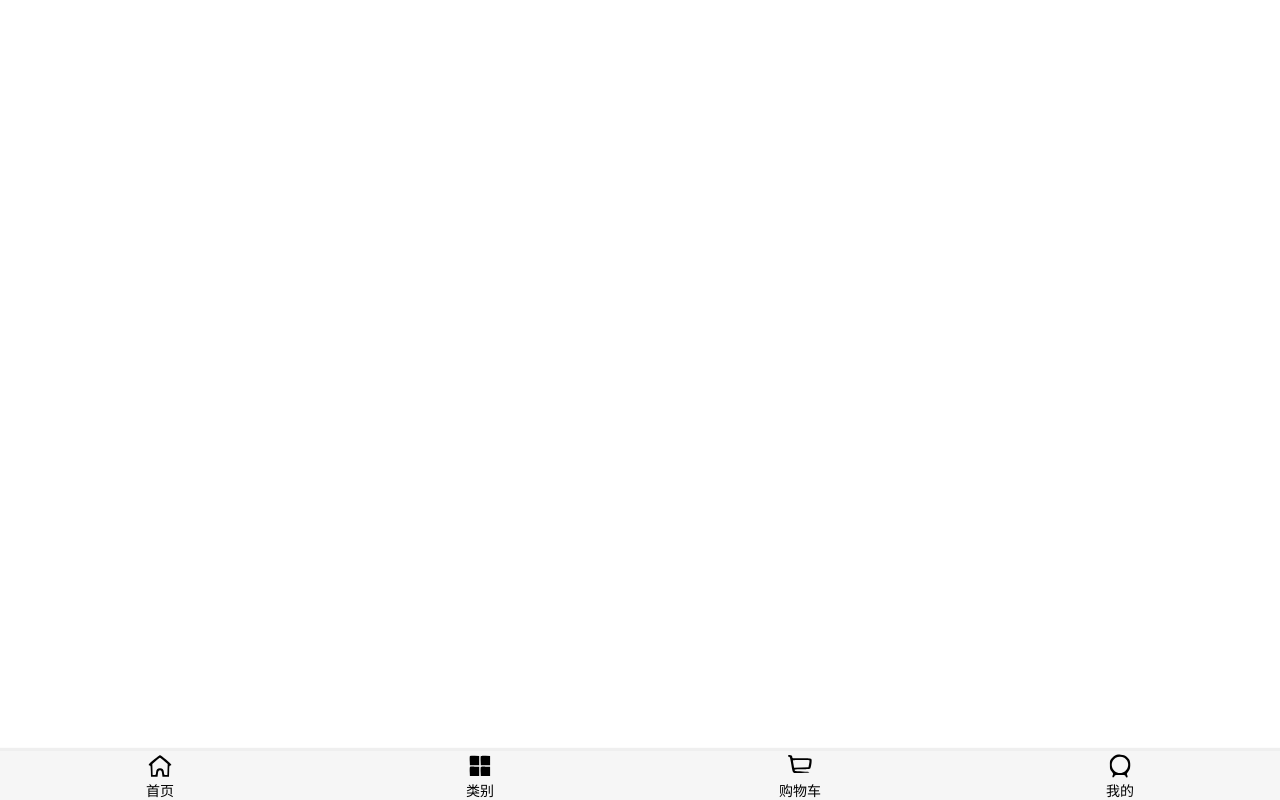
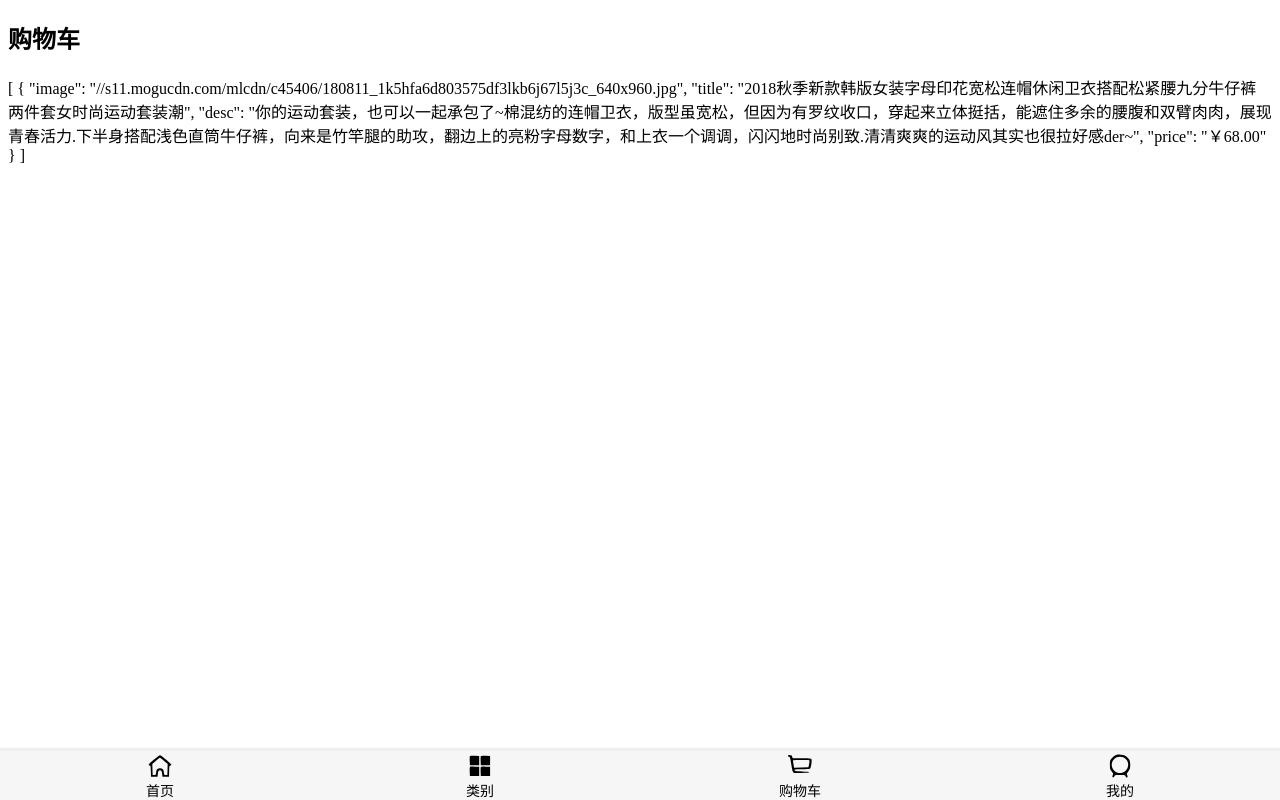
Before and after one commit to Shenjx759/supermall, a Vue app: page /cart in a window 1280 px wide. Built offline with nearby package versions, Linux system fonts and the light colour scheme.

Commit message:
'代码提交'

```diff
--- a/package.json
+++ b/package.json
@@ -12,7 +12,8 @@
     "better-scroll": "^1.13.2",
     "core-js": "^3.6.4",
     "vue": "^2.6.11",
-    "vue-router": "^3.1.6"
+    "vue-router": "^3.1.6",
+    "vuex": "^3.1.3"
   },
   "devDependencies": {
     "@vue/cli-plugin-babel": "^4.2.0",
--- /dev/null
+++ b/src/store/index.js
@@ -0,0 +1,25 @@
+/*
+ * @Author: your name
+ * @Date: 2020-03-24 21:11:16
+ * @LastEditTime: 2020-03-24 21:20:57
+ * @LastEditors: Please set LastEditors
+ * @Description: In User Settings Edit
+ * @FilePath: \project\supermall\src\store\index.js
+ */
+import Vue from 'vue'
+import Vuex from 'vuex'
+
+Vue.use(Vuex)
+
+const store = new Vuex.Store({
+  state: {
+    goodsCart: [{
+      image: '//s11.mogucdn.com/mlcdn/c45406/180811_1k5hfa6d803575df3lkb6j67l5j3c_640x960.jpg',
+      title: '2018秋季新款韩版女装字母印花宽松连帽休闲卫衣搭配松紧腰九分牛仔裤两件套女时尚运动套装潮',
+      desc: '你的运动套装，也可以一起承包了~棉混纺的连帽卫衣，版型虽宽松，但因为有罗纹收口，穿起来立体挺括，能遮住多余的腰腹和双臂肉肉，展现青春活力.下半身搭配浅色直筒牛仔裤，向来是竹竿腿的助攻，翻边上的亮粉字母数字，和上衣一个调调，闪闪地时尚别致.清清爽爽的运动风其实也很拉好感der~',
+      price: '￥68.00'
+    }]
+  }
+})
+
+export default store
--- /dev/null
+++ b/src/views/cart/Cart.vue
@@ -0,0 +1,24 @@
+<!--
+ * @Author: your name
+ * @Date: 2020-03-11 20:23:32
+ * @LastEditTime: 2020-03-24 21:21:32
+ * @LastEditors: Please set LastEditors
+ * @Description: In User Settings Edit
+ * @FilePath: \project\supermall\src\views\shopcart\ShopCart.vue
+ -->
+<template>
+<div>
+  <h2>购物车</h2>
+  {{$store.state.goodsCart}}
+</div>
+</template>
+
+<script>
+  export default {
+    name: "ShopCart"
+  }
+</script>
+
+<style scoped>
+
+</style>
--- a/src/views/shopcart/ShopCart.vue
+++ /dev/null
@@ -1,13 +0,0 @@
-<template>
-  <h2>购物车</h2>
-</template>
-
-<script>
-  export default {
-    name: "ShopCart"
-  }
-</script>
-
-<style scoped>
-
-</style>
```
Also changed, not shown: src/main.js (+10 -0 lines), src/router/index.js (+11 -3 lines), 1 other file (tests, documents, lock files or other folders).
